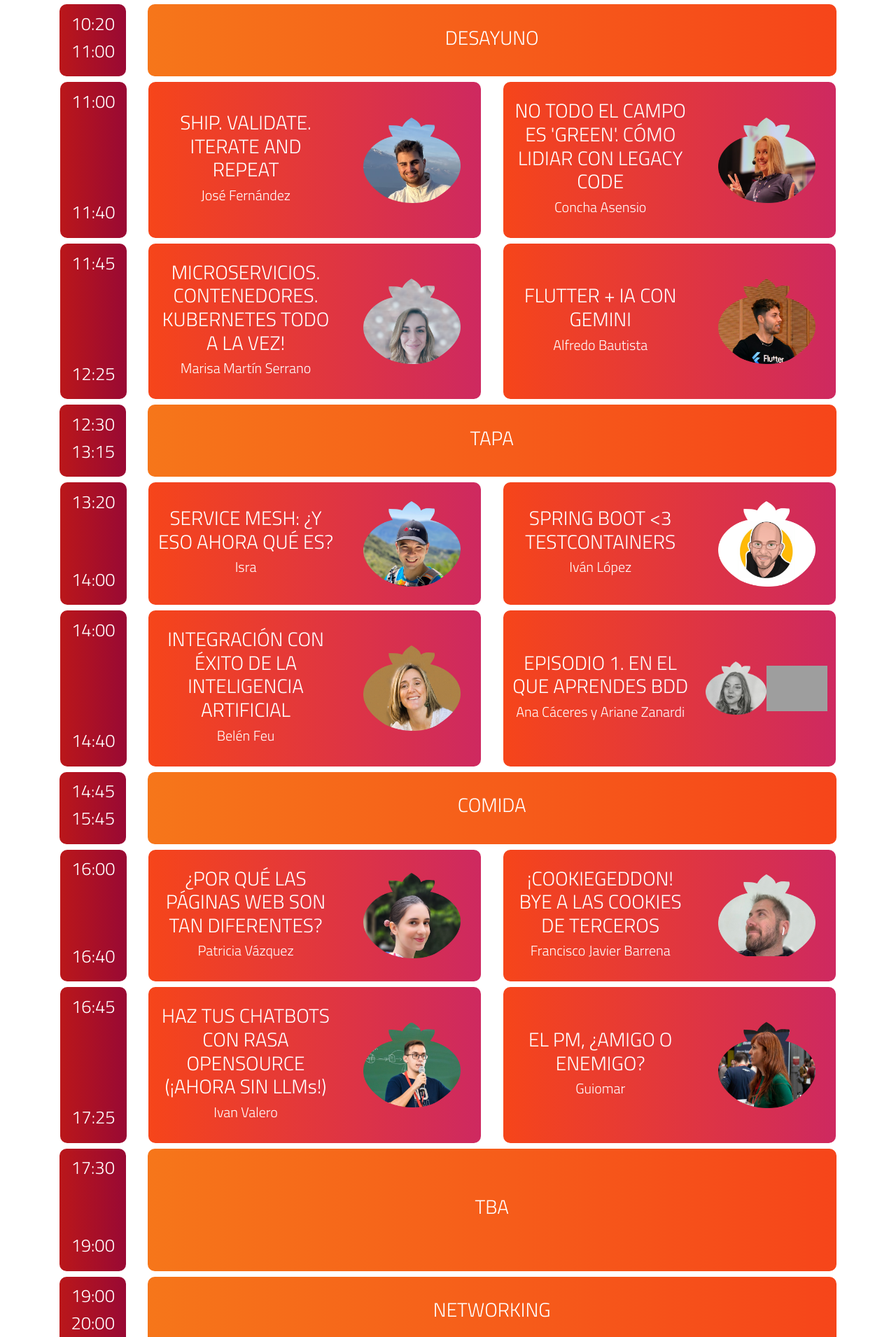
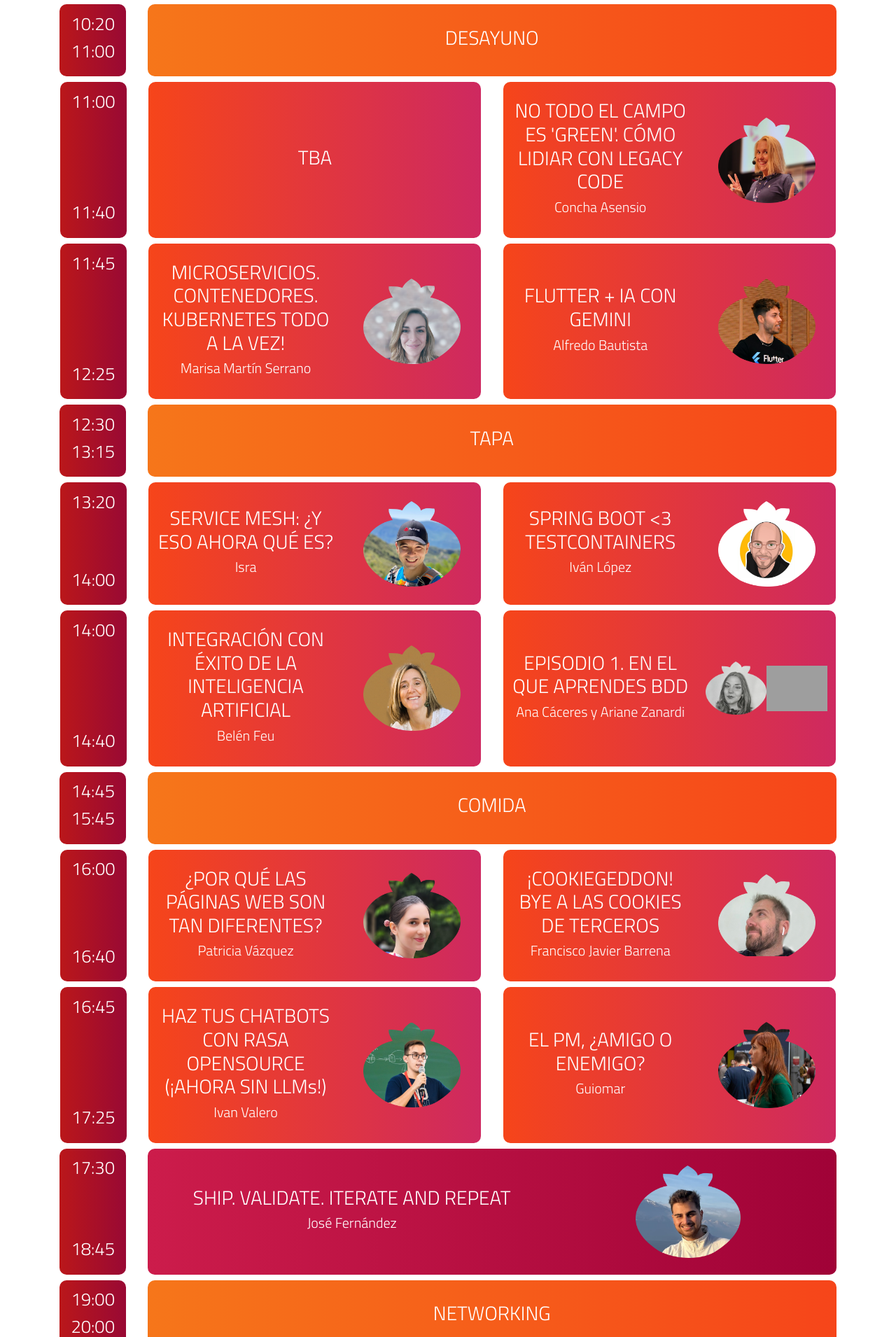
Before and after one commit to aulasoftwarelibre/salmorejoTech2024web, a React (Vite) app: page / in a window 1280 px wide. Shown: the part 3430-5340 px from the top of the page at 70% size. Built offline with nearby package versions, Linux system fonts and the light colour scheme; grey boxes are pictures that could not be loaded.

Commit message:
Refactor Schedule component and fix TBA warning

```diff
--- a/src/components/Schedule/Schedule.tsx
+++ b/src/components/Schedule/Schedule.tsx
@@ -19,6 +19,25 @@
 import Belen from "../../sprites/ponentes/belen.png";
 
 import styles from './Schedule.module.css';
+
+const TBA: React.FC<{}> = () => {
+  return (
+    <>
+      <div
+        className={`col-5 container-fluid d-flex justify-content-center ${styles.card}`}
+
+      >
+        <div className="row ">
+          <div className="col-12 d-flex align-items-center">
+            <div className="row ">
+              <h3 className={`align-items-center ${styles.scheduleTitle}`}>TBA</h3>
+            </div>
+          </div>
+        </div>
+      </div>
+    </>
+  );
+};
 
 const FirstCard: React.FC<{ title: string }> = (props) => {
   return (
@@ -102,7 +121,7 @@
   );
 };
 
-/* const SingleCardStall: React.FC<{ title: string, author: string, image: string, descripcion: string, descripcionCharla: string }> = (props) => {
+const SingleCardJose: React.FC<{ title: string, author: string, image: string, descripcion: string, descripcionCharla: string }> = (props) => {
   const [isModalOpen, setIsModalOpen] = useState(false);
 
   const toggleModal = () => {
@@ -150,7 +169,7 @@
       )}
     </>
   );
-}; */
+};
 
 
 const SingleCard: React.FC<{ title: string, author: string, image: string, descripcion: string, descripcionCharla: string }> = (props) => {
@@ -448,7 +467,9 @@
             <h3>11:40</h3>
           </div>
         </div>
-        <ScheduleCard title="SHIP. VALIDATE. ITERATE AND REPEAT" author="José Fernández" image={JoseFernandez} descripcion='Software Developer @Qualifyze Del @ASL pa toda la vida ❤️‍🔥' descripcionCharla='En esta charla cuento una experiencia personal en la que se ha montado un producto desde 0 a toda velocidad, todo ello siguiendo una filosofía de buenas prácticas' />
+
+        <TBA/>
+
         <ScheduleCard title="NO TODO EL CAMPO ES 'GREEN'. CÓMO LIDIAR CON LEGACY CODE" author="Concha Asensio" image={ConchaAsensio} descripcion='Desarrolladora de software | Women Techmaker Ambassador | Mentora en Step4ward' descripcionCharla='Mi objetivo es compartir algunos recursos que he ido aprendiendo trabajando en proyectos de este tipo, enfocados por un lado, a seguir añadiendo nuevas funcionalidades a nuestro código sin incrementar la complejidad, y por otro, al refactoring, que nos permite conseguir tener un código más sostenible en el tiempo.' />
       </div>
       <div className="row pt-2" style={{ alignItems: 'stretch' }}>
@@ -593,10 +614,10 @@
             <h3>17:30</h3>
           </div>
           <div className="row pt-4">
-            <h3>19:00</h3>
+            <h3>18:45</h3>
           </div>
         </div>
-        <Card title="TBA"/>
+        <SingleCardJose title="SHIP. VALIDATE. ITERATE AND REPEAT" author="José Fernández" image={JoseFernandez} descripcion='Software Developer @Qualifyze Del @ASL pa toda la vida ❤️‍🔥' descripcionCharla='En esta charla cuento una experiencia personal en la que se ha montado un producto desde 0 a toda velocidad, todo ello siguiendo una filosofía de buenas prácticas'/>
 
       </div>
       <div className="row pt-2" style={{ alignItems: 'stretch' }}>
```
